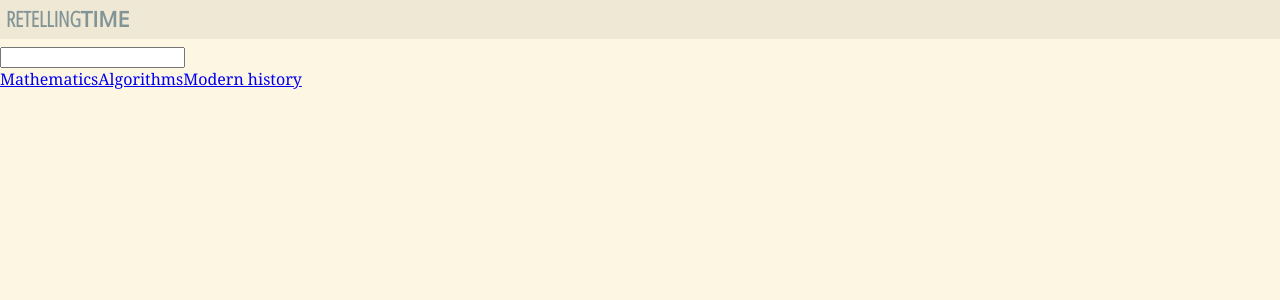
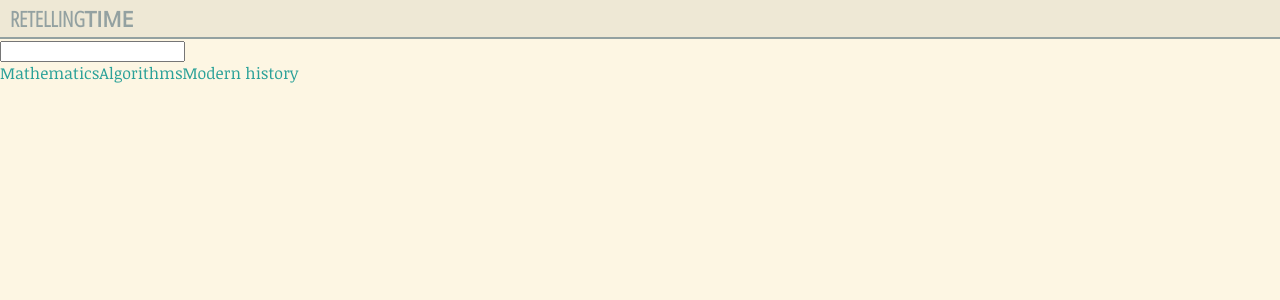
Before and after one commit to hrichardlee/retellingtime, a Django app: page /viewer/ in a window 1280 px wide. Shown: the top 300 px of the page. Run offline with Django 3.2, Linux system fonts and the light colour scheme; data comes from the database, SQL or seed files in the repository; parts of the project's set-up code (start-up, migrations or seed data) failed here and were passed over.

Commit message:
Added links to original pages for timelines, renamed colors, styled titles and timeline bodies, axes (not context strip), changed from Volkorn to Noticia

```diff
--- a/timelinedata/models.py
+++ b/timelinedata/models.py
@@ -46,15 +46,20 @@ class Timeline(models.Model):
 
 	def details(self):
 		return { 'short_title': self.short_title(),
+			'url': self.url,
 			'events': self.events
 		}
 
 	def details_json(self):
-		# this is a massive hack, but will work as long as 1234512345 does not
-		# show up in short_title...
-		return json.dumps({ 'short_title': self.short_title(),
-				'events': 1234512345
-			}).replace('1234512345', self.events)
+		# this is a massive hack, but will work as long as 3021621274449386 does not
+		# show up in any of the other fields...
+		return json.dumps({
+				'metadata': {
+					'short_title': self.short_title(),
+					'url': self.url
+				},
+				'events': 3021621274449386
+			}).replace('3021621274449386', self.events)
 
 	def __unicode__(self):
 		return "Timeline(id: %d, title: %s, separate: %s, events: %s)" \
--- a/timelineviewer/sass/viewer.scss
+++ b/timelineviewer/sass/viewer.scss
@@ -1,12 +1,16 @@
 /* From http://ethanschoonover.com/solarized */
-$base03:    #002b36;
-$base02:    #073642;
-$base01:    #586e75;
-$base00:    #657b83;
-$base0:     #839496;
-$base1:     #93a1a1;
-$base2:     #eee8d5;
-$base3:     #fdf6e3;
+$black:    #002b36;			//base03
+$blacklight:    #073642;	//base02
+$fgdark:    #586e75;		//base01
+//$fgdarklight:    #657b83;	//base00
+//$fglightdark:     #839496;	//base0
+$fglight:     #93a1a1;	//base1
+$whitedark:     #eee8d5;	//base2
+$white:     #fdf6e3;		//base3
+
+$whiteTransp: rgba(253, 246, 227, 0.9);
+$midlight: #BDC2BD; //Lab: 78, -3, 2
+
 $yellow:    #b58900;
 $orange:    #cb4b16;
 $red:       #dc322f;
@@ -16,30 +20,34 @@ $blue:      #268bd2;
 $cyan:      #2aa198;
 $green:     #859900;
 
-$bodyFont: 'Vollkorn', serif;
+$bodyFont: 'Noticia Text', serif;
 $chromeFont: 'Open Sans', sans-serif;
 $headerFont: 'Open Sans Condensed', sans-serif;
 
 body {
-	font-family: Georgia;
 	margin: 0;
 	padding: 0;
 
-	background-color: $base3;
-
-	color: $base00;
+	background-color: $white;
+	color: $fgdark;
+	font-family: $bodyFont;
 }
 
+a { text-decoration: none; }
+a:hover { text-decoration: underline; }
+a, a:visited { color: $cyan; }
+
 .horiz-padding {
-	padding-left: 6px;
-	padding-right: 6px;
+	padding-left: 10px;
+	padding-right: 10px;
 }
 
+.hidden { display: none; }
+
 #header {
-	background-color: $base2;
+	background-color: $whitedark;
 	width: 100%;
-	border-bottom: 2px solid $base2;
-	margin-bottom: 6px;
+	border-bottom: 2px solid $fglight;
 
 	h1 {
 		@extend .horiz-padding;
@@ -49,7 +57,7 @@ body {
 
 		font-size: 16pt;
 		font-family: $chromeFont;
-		color: $base0;
+		color: $fglight;
 
 		#retelling {
 			font-family: $headerFont;
--- a/timelineviewer/static/timelineviewer/css/viewer.css
+++ b/timelineviewer/static/timelineviewer/css/viewer.css
@@ -1,53 +1,72 @@
 /* From http://ethanschoonover.com/solarized */
 body {
-  font-family: Georgia;
   margin: 0;
   padding: 0;
   background-color: #fdf6e3;
-  color: #657b83; }
+  color: #586e75;
+  font-family: "Noticia Text", serif; }
 
-.horiz-padding, #header h1 {
-  padding-left: 6px;
-  padding-right: 6px; }
+a {
+  text-decoration: none; }
+
+a:hover {
+  text-decoration: underline; }
+
+a, a:visited {
+  color: #2aa198; }
+
+.horiz-padding, #header h1, h2 {
+  padding-left: 10px;
+  padding-right: 10px; }
+
+.hidden {
+  display: none; }
 
 #header {
   background-color: #eee8d5;
   width: 100%;
-  border-bottom: 2px solid #eee8d5;
-  margin-bottom: 6px; }
+  border-bottom: 2px solid #93a1a1; }
   #header h1 {
     padding-top: 4px;
     padding-bottom: 4px;
     margin: 0;
     font-size: 16pt;
     font-family: "Open Sans", sans-serif;
-    color: #839496; }
+    color: #93a1a1; }
     #header h1 #retelling {
       font-family: "Open Sans Condensed", sans-serif; }
 
+h2 {
+  margin: 0;
+  padding-top: 2px;
+  padding-bottom: 2px;
+  background-color: #eee8d5;
+  color: #93a1a1;
+  font-size: 12pt;
+  font-family: "Open Sans Condensed", sans-serif; }
+
 .event-text {
-  font-size: 10px;
   width: 180px;
+  margin-left: 6px;
+  padding-right: 2px;
   padding-top: 4px;
-  padding-left: 4px;
-  top: 0;
-  background-color: rgba(200, 200, 200, 0.9); }
-
-.hidden {
-  display: none; }
+  background-color: rgba(253, 246, 227, 0.9);
+  font-size: 13px;
+  line-height: 125%; }
 
 #timelines svg {
   font-size: 10px; }
-
-#timelines svg .axis path,
-#timelines svg .axis line {
+  #timelines svg .background {
+    fill: #fdf6e3; }
+  #timelines svg .markers {
+    fill: #93a1a1;
+    shape-rendering: crispEdges; }
+  #timelines svg .axis path, #timelines svg .axis line {
     fill: none;
-  stroke: #000;
+    stroke: #93a1a1;
     shape-rendering: crispEdges; }
-
-#timelines svg .background {
-  fill: white; }
-
+  #timelines svg .axis text {
+    fill: #93a1a1; }
   #timelines svg .brush .extent {
     stroke: #fff;
     fill-opacity: .125;
--- a/timelineviewer/static/timelineviewer/js/viewer.js
+++ b/timelineviewer/static/timelineviewer/js/viewer.js
@@ -24,6 +24,7 @@ requirejs(['jquery', 'underscore', 'd3', 'viewer/tlevents', 'viewer/tl'], functi
 				data: data,
 				eventTemplate: _.template($("#event-template").html()),
 				invisibleEventsHolder: $("#invisible-events-holder"),
+				headerTemplate: _.template($("#header-template").html()),
 				timelineHolder: d3.select('#timelines')
 			});
 		});
--- a/timelineviewer/static/timelineviewer/js/viewer/consts.js
+++ b/timelineviewer/static/timelineviewer/js/viewer/consts.js
@@ -1,13 +1,13 @@
 define([], function () {
 	var C = {};
-	C.TOTALTIMELINEHEIGHT = 220;
+	C.TOTALTIMELINEHEIGHT = 340;
 	C.CONTEXTSTRIPHEIGHT = 20;
 	C.AXISHEIGHT = 21;
 	C.TIMELINEHEIGHT = C.TOTALTIMELINEHEIGHT - C.AXISHEIGHT - C.CONTEXTSTRIPHEIGHT;
 	// event-text outer width
-	C.EVENTWIDTH = 184;
+	C.EVENTWIDTH = 188;
 	// make the marker shorter to compensate for event-text margin and leading in text and padding
-	C.MARKEREXTRAHEIGHT = 4 + 4;
+	C.MARKEREXTRAHEIGHT = 4 + 2;
 	C.MARKERWIDTH = 2;
 
 	C.TRANSITIONDURATION = 250;
--- a/timelineviewer/templates/timelineviewer/base.html
+++ b/timelineviewer/templates/timelineviewer/base.html
@@ -3,7 +3,7 @@
 <html>
 <head>
 	<title>{% block title %}{% endblock %}</title>
-	<link href='http://fonts.googleapis.com/css?family=Vollkorn|Open+Sans|Open+Sans+Condensed:300' rel='stylesheet' type='text/css'>
+	<link href='http://fonts.googleapis.com/css?family=Noticia+Text|Open+Sans|Open+Sans+Condensed:300' rel='stylesheet' type='text/css'>
 	<link rel="stylesheet" type="text/css" href="{% static 'timelineviewer/css/viewer.css' %}" />
 </head>
 <body>
--- a/timelineviewer/templates/timelineviewer/index.html
+++ b/timelineviewer/templates/timelineviewer/index.html
@@ -41,4 +41,8 @@
 	<script type="text/template" id="event-template">
 		<div class="event-text"><span class="date"><%= date %></span> <%= content %></div>
 	</script>
+
+	<script type="text/template" id="header-template">
+		<h2><%= short_title %> <a href="<%= url %>">(original page)</a></h2>
+	</script>
 {% endblock %}
```
Also changed, not shown: other parts of timelineviewer/sass/viewer.scss (+33 -19 lines), timelineviewer/static/timelineviewer/js/viewer/tl.js (+5 -5 lines). Lines whose indentation alone changed are shown as unchanged.
